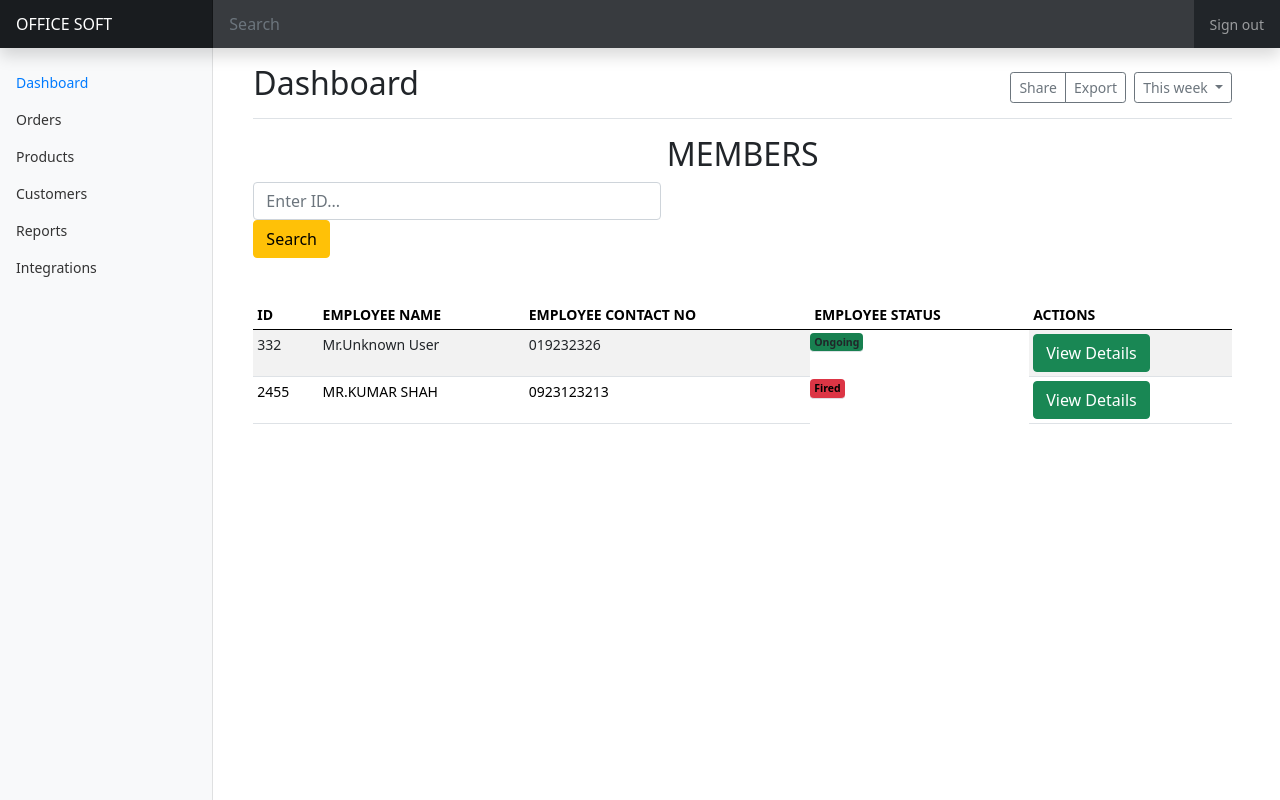
After one commit to DevTechBD/office_soft, a Django app: page / in a window 1280 px wide. The commit adds this page. Run offline with Django 3.2, Linux system fonts and the light colour scheme; data comes from the database, SQL or seed files in the repository; both versions use the stored data as it was after the commit; some libraries are stand-ins or nearby versions.

Commit message:
Secon Commit

```diff
--- a/mainApp/models.py
+++ b/mainApp/models.py
@@ -24,6 +24,7 @@ class Employee(models.Model):
     emp_id = models.IntegerField()
     emp_name = models.CharField(max_length=120)
     emp_email = models.CharField(max_length=120, unique=True)
+    emp_contact = models.CharField(max_length=120, null=True, blank=True)
     emp_img = models.ImageField(upload_to="images/")
     ongoing_projects = models.ForeignKey(Projects, on_delete=models.CASCADE, null=True)
     emp_department = models.ForeignKey(Department, on_delete=models.CASCADE, null=True)
--- a/mainApp/templates/homeview/base.html
+++ b/mainApp/templates/homeview/base.html
@@ -1,9 +1,111 @@
-<!DOCTYPE html>
-<html>
-    <head>
-        <title>Office Soft</title>
-    </head>
-    <body>
+{% load static %}
+<!doctype html>
+<html lang="en">
+  <head>
+    <meta charset="utf-8">
+    <meta name="viewport" content="width=device-width, initial-scale=1">
+    <meta name="description" content="">
+    <meta name="author" content="Mark Otto, Jacob Thornton, and Bootstrap contributors">
+    <meta name="generator" content="Hugo 0.83.1">
+    <title>Dashboard Template · Bootstrap v5.0</title>
+    <link href="https://cdn.jsdelivr.net/npm/bootstrap@5.0.1/dist/css/bootstrap.min.css" rel="stylesheet" integrity="sha384-+0n0xVW2eSR5OomGNYDnhzAbDsOXxcvSN1TPprVMTNDbiYZCxYbOOl7+AMvyTG2x" crossorigin="anonymous">
+    <link rel="canonical" href="https://getbootstrap.com/docs/5.0/examples/dashboard/">
 
-    </body>
+
+
+    <!-- Bootstrap core CSS -->
+<link href="/docs/5.0/dist/css/bootstrap.min.css" rel="stylesheet" integrity="sha384-+0n0xVW2eSR5OomGNYDnhzAbDsOXxcvSN1TPprVMTNDbiYZCxYbOOl7+AMvyTG2x" crossorigin="anonymous">
+
+
+    <style>
+      .bd-placeholder-img {
+        font-size: 1.125rem;
+        text-anchor: middle;
+        -webkit-user-select: none;
+        -moz-user-select: none;
+        user-select: none;
+      }
+
+      @media (min-width: 768px) {
+        .bd-placeholder-img-lg {
+          font-size: 3.5rem;
+        }
+      }
+    </style>
+
+
+    <!-- Custom styles for this template -->
+    <link href="{% static 'css/dashboard.css' %}" rel="stylesheet">
+  </head>
+  <body>
+
+    {% include 'homeview/sidebar.html' %}
+
+      </div>
+    </nav>
+
+    <main class="col-md-9 ms-sm-auto col-lg-10 px-md-4">
+      <div class="d-flex justify-content-between flex-wrap flex-md-nowrap align-items-center pt-3 pb-2 mb-3 border-bottom">
+        <h1 class="h2">Dashboard</h1>
+        <div class="btn-toolbar mb-2 mb-md-0">
+          <div class="btn-group me-2">
+            <button type="button" class="btn btn-sm btn-outline-secondary">Share</button>
+            <button type="button" class="btn btn-sm btn-outline-secondary">Export</button>
+          </div>
+          <button type="button" class="btn btn-sm btn-outline-secondary dropdown-toggle">
+            <span data-feather="calendar"></span>
+            This week
+          </button>
+        </div>
+      </div>
+
+      {% comment %} <canvas class="my-4 w-100" id="myChart" width="900" height="380"></canvas> {% endcomment %}
+
+
+      <h2 style="text-align: center;">MEMBERS</h2>
+      <form action="{% url 'base' %}" method="GET" class="col-lg-5">
+      {% csrf_token %}
+
+        <input class="form-control" type="text" placeholder="Enter ID..." name="qry">
+        <button type="submit" class="btn btn-warning">Search</button>
+
+      </form>
+      </br></br>
+      <div class="table-responsive">
+        <table class="table table-striped table-sm">
+          <thead>
+            <tr>
+              <th>ID</th>
+              <th>EMPLOYEE NAME</th>
+              <th>EMPLOYEE CONTACT NO</th>
+              <th>EMPLOYEE STATUS</th>
+              <th>ACTIONS</th>
+            </tr>
+          </thead>
+          <tbody>
+          {% for emp in emps %}
+            <tr>
+              <td>{{emp.emp_id}}</td>
+              <td>{{ emp.emp_name }}</td>
+              <td>{{ emp.emp_contact }}</td>
+              {% if emp.status == True %}
+              <td class="badge bg-success">Ongoing</td>
+              {% else %}
+              <td class="badge bg-danger">Fired</td>
+              {% endif %}
+              <td><a href="{% url 'get_emp_details' emp.id %}" class="btn btn-success">View Details</a></td>
+            </tr>
+            {% endfor %}
+          </tbody>
+        </table>
+      </div>
+    </main>
+  </div>
+</div>
+
+
+    <script src="/docs/5.0/dist/js/bootstrap.bundle.min.js" integrity="sha384-gtEjrD/SeCtmISkJkNUaaKMoLD0//ElJ19smozuHV6z3Iehds+3Ulb9Bn9Plx0x4" crossorigin="anonymous"></script>
+
+      <script src="https://cdn.jsdelivr.net/npm/feather-icons@4.28.0/dist/feather.min.js" integrity="sha384-uO3SXW5IuS1ZpFPKugNNWqTZRRglnUJK6UAZ/gxOX80nxEkN9NcGZTftn6RzhGWE" crossorigin="anonymous"></script><script src="https://cdn.jsdelivr.net/npm/chart.js@2.9.4/dist/Chart.min.js" integrity="sha384-zNy6FEbO50N+Cg5wap8IKA4M/ZnLJgzc6w2NqACZaK0u0FXfOWRRJOnQtpZun8ha" crossorigin="anonymous"></script><script src="dashboard.js"></script>
+  </body>
 </html>
--- /dev/null
+++ b/mainApp/templates/homeview/sidebar.html
@@ -0,0 +1,94 @@
+    {% load static %}
+    <!doctype html>
+<html lang="en">
+  <head>
+    <meta charset="utf-8">
+    <meta name="viewport" content="width=device-width, initial-scale=1">
+    <meta name="description" content="">
+    <meta name="author" content="Mark Otto, Jacob Thornton, and Bootstrap contributors">
+    <meta name="generator" content="Hugo 0.83.1">
+    <title>Dashboard Template · Bootstrap v5.0</title>
+    <link href="https://cdn.jsdelivr.net/npm/bootstrap@5.0.1/dist/css/bootstrap.min.css" rel="stylesheet" integrity="sha384-+0n0xVW2eSR5OomGNYDnhzAbDsOXxcvSN1TPprVMTNDbiYZCxYbOOl7+AMvyTG2x" crossorigin="anonymous">
+    <link rel="canonical" href="https://getbootstrap.com/docs/5.0/examples/dashboard/">
+    <style>
+      .bd-placeholder-img {
+        font-size: 1.125rem;
+        text-anchor: middle;
+        -webkit-user-select: none;
+        -moz-user-select: none;
+        user-select: none;
+      }
+
+      @media (min-width: 768px) {
+        .bd-placeholder-img-lg {
+          font-size: 3.5rem;
+        }
+      }
+    </style>
+
+
+    <!-- Custom styles for this template -->
+    <link href="{% static 'css/dashboard.css' %}" rel="stylesheet">
+<body>
+<header class="navbar navbar-dark sticky-top bg-dark flex-md-nowrap p-0 shadow">
+  <a class="navbar-brand col-md-3 col-lg-2 me-0 px-3" href="{% url 'base' %}">OFFICE SOFT</a>
+  <button class="navbar-toggler position-absolute d-md-none collapsed" type="button" data-bs-toggle="collapse" data-bs-target="#sidebarMenu" aria-controls="sidebarMenu" aria-expanded="false" aria-label="Toggle navigation">
+    <span class="navbar-toggler-icon"></span>
+  </button>
+  <input class="form-control form-control-dark w-100" type="text" placeholder="Search" aria-label="Search">
+  <ul class="navbar-nav px-3">
+    <li class="nav-item text-nowrap">
+      <a class="nav-link" href="{% url 'admin_logout' %}">Sign out</a>
+    </li>
+  </ul>
+</header>
+
+{% comment %} SideBar {% endcomment %}
+
+<div class="container-fluid">
+  <div class="row">
+    <nav id="sidebarMenu" class="col-md-3 col-lg-2 d-md-block bg-light sidebar collapse">
+      <div class="position-sticky pt-3">
+        <ul class="nav flex-column">
+          <li class="nav-item">
+            <a class="nav-link active" aria-current="page" href="#">
+              <span data-feather="home"></span>
+              Dashboard
+            </a>
+          </li>
+          <li class="nav-item">
+            <a class="nav-link" href="#">
+              <span data-feather="file"></span>
+              Orders
+            </a>
+          </li>
+          <li class="nav-item">
+            <a class="nav-link" href="#">
+              <span data-feather="shopping-cart"></span>
+              Products
+            </a>
+          </li>
+          <li class="nav-item">
+            <a class="nav-link" href="#">
+              <span data-feather="users"></span>
+              Customers
+            </a>
+          </li>
+          <li class="nav-item">
+            <a class="nav-link" href="#">
+              <span data-feather="bar-chart-2"></span>
+              Reports
+            </a>
+          </li>
+          <li class="nav-item">
+            <a class="nav-link" href="#">
+              <span data-feather="layers"></span>
+              Integrations
+            </a>
+          </li>
+        </ul>
+        </div>
+        </nav>
+
+
+</body>
--- a/mainApp/views.py
+++ b/mainApp/views.py
@@ -1,3 +1,49 @@
-from django.shortcuts import render
+from django.shortcuts import render, redirect
+from .models import *
+from django.contrib.auth import login, logout, authenticate
 
 # Create your views here.
+
+def get_home_page(request):
+    if 'qry' in request.GET:
+        qry = request.GET['qry']
+        emps = Employee.objects.filter(emp_id__icontains=qry)
+
+    else:
+        emps = Employee.objects.all()
+    context = {'emps': emps}
+    return render(request, 'homeview/base.html', context)
+
+def get_emp_details(request, id):
+    emp_details = Employee.objects.get(pk=id)
+    context = {'emp_details': emp_details}
+
+    return render(request, 'homeview/employee_details.html', context)
+
+
+def get_employee_search(request):
+    if request.method == 'GET':
+        qry = request.GET['qry']
+        emps = Employee.objects.filter(emp_id__icontains=qry)
+        context = {'emps': emps}
+
+        return render(request, 'homeview/base.html', context)
+
+
+def admin_login(request):
+    if request.method == 'POST':
+        username = request.POST.get('username')
+        password = request.POST.get('password')
+
+        user = authenticate(request, username=username, password=password)
+
+
+        if user is not None:
+            login(request, user)
+
+            return redirect('base')
+    return render(request, 'homeview/login.html')
+
+def admin_logout(request):
+    logout(request)
+    return redirect('admin_login')
--- a/officeSoft/urls.py
+++ b/officeSoft/urls.py
@@ -15,7 +15,27 @@ Including another URLconf
 """
 from django.contrib import admin
 from django.urls import path
+from mainApp import views
+from mainApp.views import *
+from django.conf import settings
+from django.conf.urls.static import static
+
 
 urlpatterns = [
     path('admin/', admin.site.urls),
+    path('', views.get_home_page, name="base"),
+
+    # Login
+    path('login/', views.admin_login, name="admin_login"),
+    path('logout/', views.admin_logout, name="admin_logout"),
+
+    # Employee Details Path
+
+    path('details/<int:id>', views.get_emp_details, name="get_emp_details"),
+
+
 ]
+
+if settings.DEBUG:
+    urlpatterns += static(settings.STATIC_URL, document_root=settings.STATIC_ROOT)
+    urlpatterns += static(settings.MEDIA_URL, document_root=settings.MEDIA_ROOT)
--- /dev/null
+++ b/static/css/dashboard.css
@@ -0,0 +1,100 @@
+body {
+    font-size: .875rem;
+  }
+
+  .feather {
+    width: 16px;
+    height: 16px;
+    vertical-align: text-bottom;
+  }
+
+  /*
+   * Sidebar
+   */
+
+  .sidebar {
+    position: fixed;
+    top: 0;
+    /* rtl:raw:
+    right: 0;
+    */
+    bottom: 0;
+    /* rtl:remove */
+    left: 0;
+    z-index: 100; /* Behind the navbar */
+    padding: 48px 0 0; /* Height of navbar */
+    box-shadow: inset -1px 0 0 rgba(0, 0, 0, .1);
+  }
+
+  @media (max-width: 767.98px) {
+    .sidebar {
+      top: 5rem;
+    }
+  }
+
+  .sidebar-sticky {
+    position: relative;
+    top: 0;
+    height: calc(100vh - 48px);
+    padding-top: .5rem;
+    overflow-x: hidden;
+    overflow-y: auto; /* Scrollable contents if viewport is shorter than content. */
+  }
+
+  .sidebar .nav-link {
+    font-weight: 500;
+    color: #333;
+  }
+
+  .sidebar .nav-link .feather {
+    margin-right: 4px;
+    color: #727272;
+  }
+
+  .sidebar .nav-link.active {
+    color: #007bff;
+  }
+
+  .sidebar .nav-link:hover .feather,
+  .sidebar .nav-link.active .feather {
+    color: inherit;
+  }
+
+  .sidebar-heading {
+    font-size: .75rem;
+    text-transform: uppercase;
+  }
+
+  /*
+   * Navbar
+   */
+
+  .navbar-brand {
+    padding-top: .75rem;
+    padding-bottom: .75rem;
+    font-size: 1rem;
+    background-color: rgba(0, 0, 0, .25);
+    box-shadow: inset -1px 0 0 rgba(0, 0, 0, .25);
+  }
+
+  .navbar .navbar-toggler {
+    top: .25rem;
+    right: 1rem;
+  }
+
+  .navbar .form-control {
+    padding: .75rem 1rem;
+    border-width: 0;
+    border-radius: 0;
+  }
+
+  .form-control-dark {
+    color: #fff;
+    background-color: rgba(255, 255, 255, .1);
+    border-color: rgba(255, 255, 255, .1);
+  }
+
+  .form-control-dark:focus {
+    border-color: transparent;
+    box-shadow: 0 0 0 3px rgba(255, 255, 255, .25);
+  }
```
Also changed, not shown: mainApp/forms.py (+4 -4 lines), mainApp/templates/homeview/employee_details.html (added, +176 -0 lines), mainApp/templates/homeview/login.html (added, +80 -0 lines), officeSoft/settings.py (+4 -4 lines), static/css/details.css (added, +54 -0 lines), static/css/signin.css (added, +39 -0 lines), db.sqlite3, mainApp/migrations/0002_employee_emp_contact.py (added), media/images/images/6e9f18fe0f302b8d8a0a1407ede3d5cc.jpg (added), media/images/images/826cb4eb524c796e5c533f06f8a53593.jpg (added), media/images/images/826cb4eb524c796e5c533f06f8a53593_CcvHFPC.jpg (added), media/images/images/826cb4eb524c796e5c533f06f8a53593_I1vsHGA.jpg (added), media/images/media/826cb4eb524c796e5c533f06f8a53593.jpg (added).
